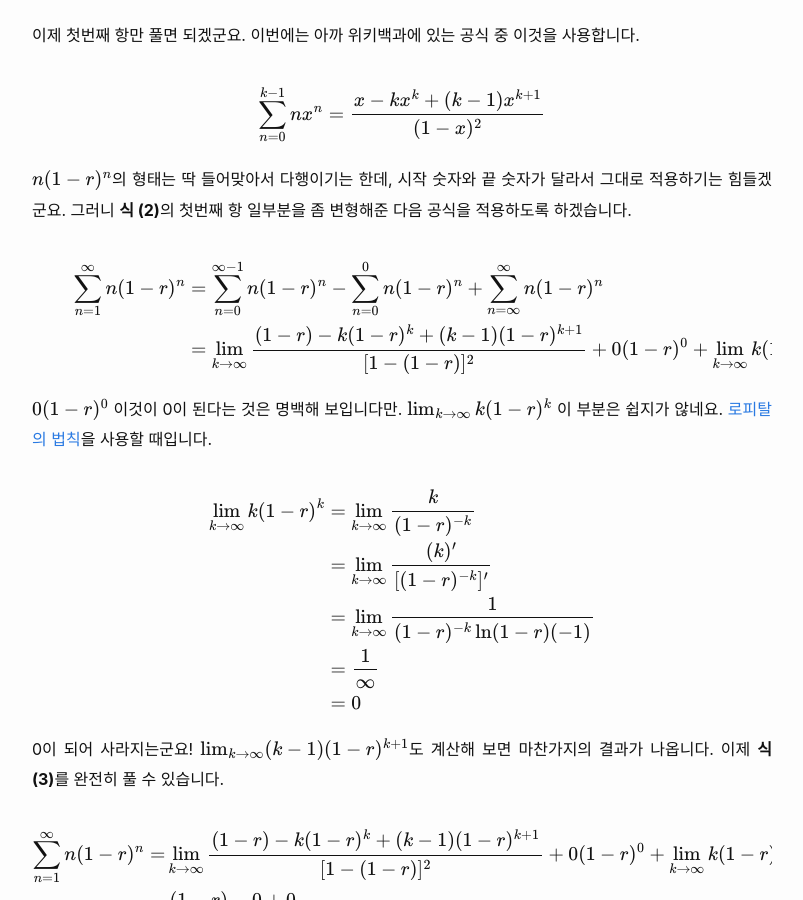
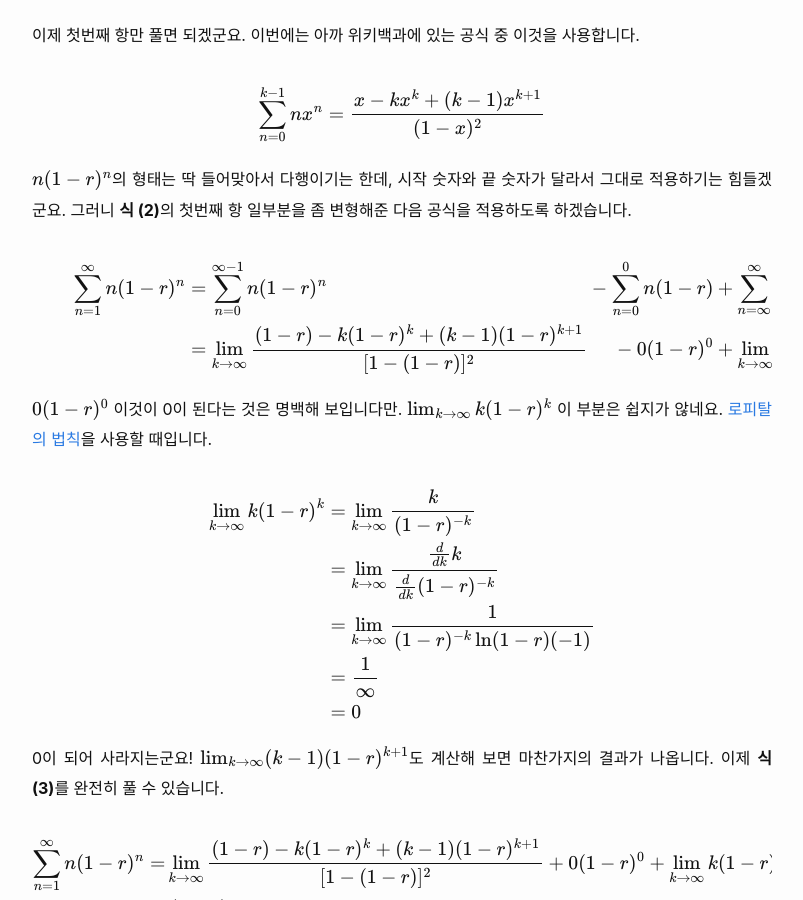
Before and after one commit to SausageTaste/SausageTaste.github.io, a Jekyll site: the page built from _posts/2022-06-10-dnfm_rare_avatar.md, in a window 1280 px wide and 900 px high, scrolled down 6039 px. Shown: the whole window, without its empty margins (238-1041 px from the left). Built offline with Jekyll 4.4.1, drawn with Linux system fonts in a browser that asks for light colours; formulas are drawn with MathJax 3; comment, search, counter and statistics services are not loaded.

Commit message:
Update 2022-06-10-dnfm_rare_avatar.md

```diff
--- a/_posts/2022-06-10-dnfm_rare_avatar.md
+++ b/_posts/2022-06-10-dnfm_rare_avatar.md
@@ -223,8 +223,8 @@ $n(1-r)^n$의 형태는 딱 들어맞아서 다행이기는 한데, 시작 숫
 $$
 \begin{equation} \label{}
 \begin{split}
-\sum_{n = 1}^{\infty} n(1-r)^n & = \sum_{n = 0}^{\infty - 1} n(1-r)^n - \sum_{n = 0}^{0} n(1-r)^n + \sum_{n = \infty}^{\infty} n(1-r)^n \\
-                               & = \lim_{k \to \infty} \frac{(1-r) - k(1-r)^k + (k - 1)(1-r)^{k+1}}{[1 - (1-r)]^2} + 0(1-r)^0 + \lim_{k \to \infty} k(1-r)^k \\
+\sum_{n = 1}^{\infty} n(1-r)^n & = \sum_{n = 0}^{\infty - 1} n(1-r)^n &- \sum_{n = 0}^{0} n(1-r) &+ \sum_{n = \infty}^{\infty} n(1-r)^n \\
+                               & = \lim_{k \to \infty} \frac{(1-r) - k(1-r)^k + (k - 1)(1-r)^{k+1}}{[1 - (1-r)]^2} &- 0(1-r)^0 &+ \lim_{k \to \infty} k(1-r)^k \\
 \end{split}
 \end{equation}
 $$
@@ -237,7 +237,7 @@ $\lim_{k \to \infty} k(1-r)^k$ 이 부분은 쉽지가 않네요.
 $$
 \begin{split}
 \lim_{k \to \infty} k(1-r)^k &= \lim_{k \to \infty} \frac{k}{(1-r)^{-k}} \\
-                             &= \lim_{k \to \infty} \frac{(k)'}{[(1-r)^{-k}]'} \\
+                             &= \lim_{k \to \infty} \frac{ \frac{d}{dk} k}{ \frac{d}{dk} (1-r)^{-k} } \\
                              &= \lim_{k \to \infty} \frac{1}{(1-r)^{-k} \ln (1-r) (-1)} \\
                              &= \frac{1}{\infty} \\
                              &= 0 \\
```
